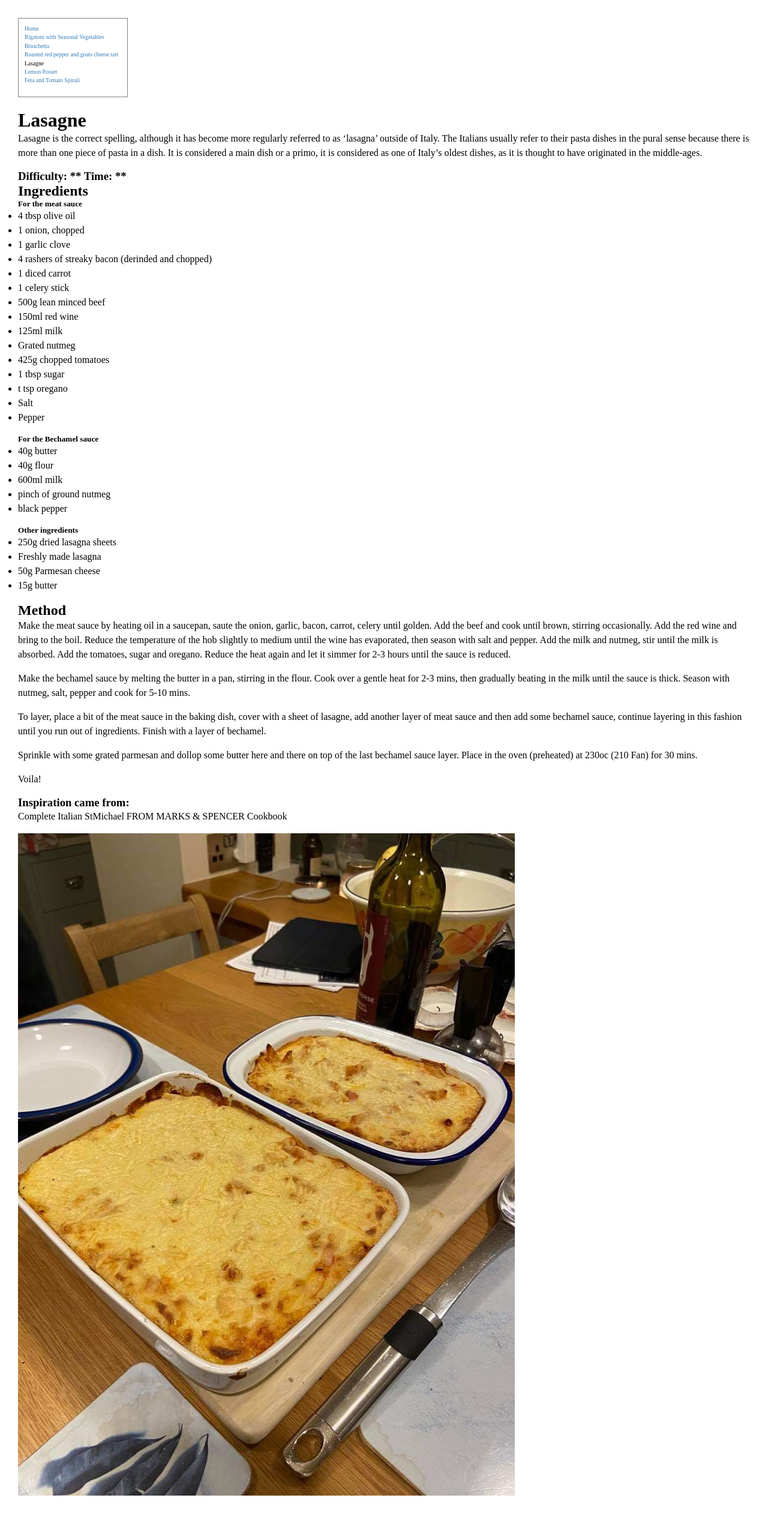
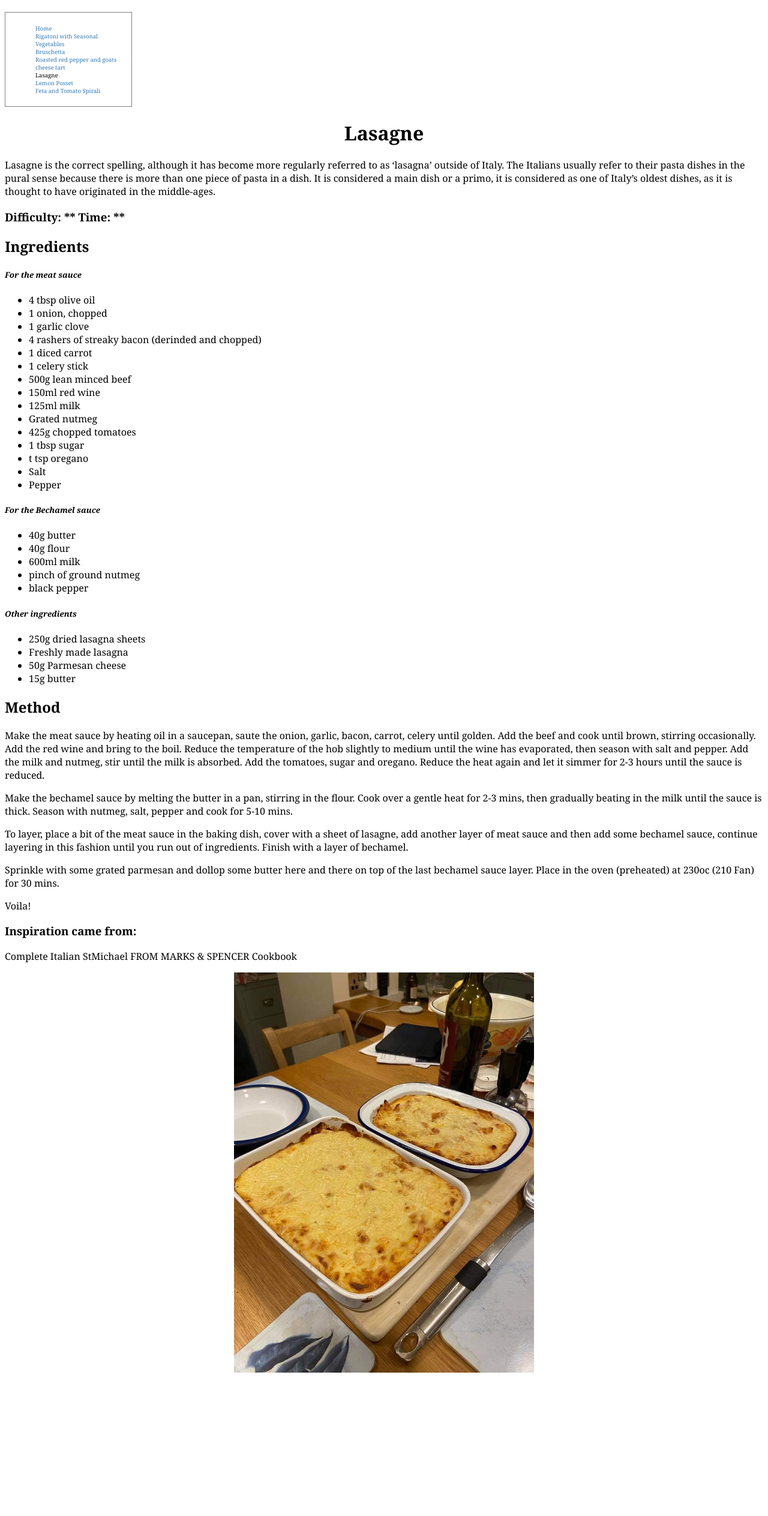
Before and after one commit to Hol1999/Hollyrecipewebsite, a Jekyll site: the page built from _recipes/recipe3.md, in a window 1280 px wide. Shown: the whole page at 60% size. Built offline with Jekyll 4.4.1, drawn with Linux system fonts in a browser that asks for light colours; after the commit the page ends 2304 px from its top, so only the background shows below that.

Commit message:
Update recipes.css

```diff
--- a/styles/recipes.css
+++ b/styles/recipes.css
@@ -1,4 +1,77 @@
 /* CSS for recipes */
+div.everything{
+  margin: 0 auto 0 auto;
+  padding-top: 50px;
+  padding-right: 30px;
+  padding-bottom: 50px;
+  padding-left: 80px;
+  max-width: 800px;
+
+}
+
+body {
+background-color: white;
+font-family: georgia, arial, helvetica, serif;
+
+}
+
+
+
+img{
+width: 70%;
+max-width: 500px;
+height: 70%
+max-height: 90%;
+margin: 0 auto;
+display: block;
+}
+
+h1 {
+color: black;
+font-family: georgia, monospace, serif;
+text-align: center;
+}
+
+h2 {
+color: black;
+font-family: georgia, monospace, serif;
+}
+
+h3{
+color: black;
+font-family: georgia, monospace, serif;
+
+}
+
+h4{color: black;
+font-family: georgia, monospace, serif;
+font-size: 16px;
+}
+
+h5{color: black;
+font-family: georgia, monospace, serif;
+font-style: italic;
+
+}
+
+
+
+h6{font-family: georgia, monospace, serif;
+color: black;
+font-style: normal;
+font-size: 16px;
+
+}
+
+p{
+colour: white;
+}
+
+ul{}
+
+p.blurb {
+font-size: 20px;
+}
 
 html {
   -ms-text-size-adjust: 100%;
@@ -6,15 +79,9 @@ html {
   background: #fff;
 }
 
-* {
-  margin: 0;
-  padding: 0;
-  box-sizing: border-box;
-}
 
-body {
-  margin: 30px;
-}
+
+
 
 article,
 aside,
@@ -32,9 +99,7 @@ summary {
   display: block;
 }
 
-img {
-  max-width: 100%;
-}
+
 
 blockquote {
 }
@@ -50,12 +115,7 @@ td,
 th {
 }
 
-p,
-ol,
-ul {
-  line-height: 1.5;
-  margin-bottom: 1em;
-}
+
 
 hr {
   border: 0;
```
